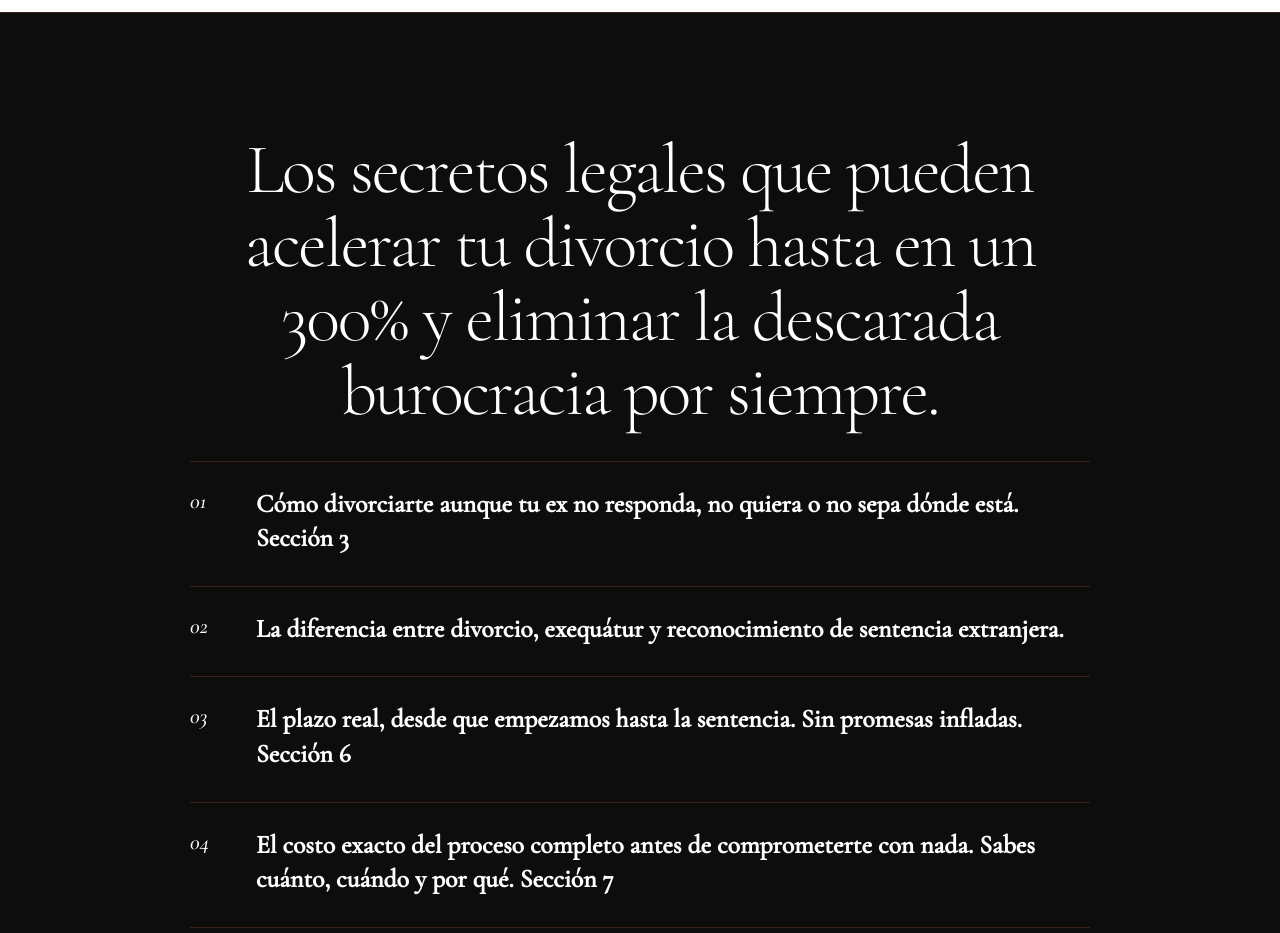
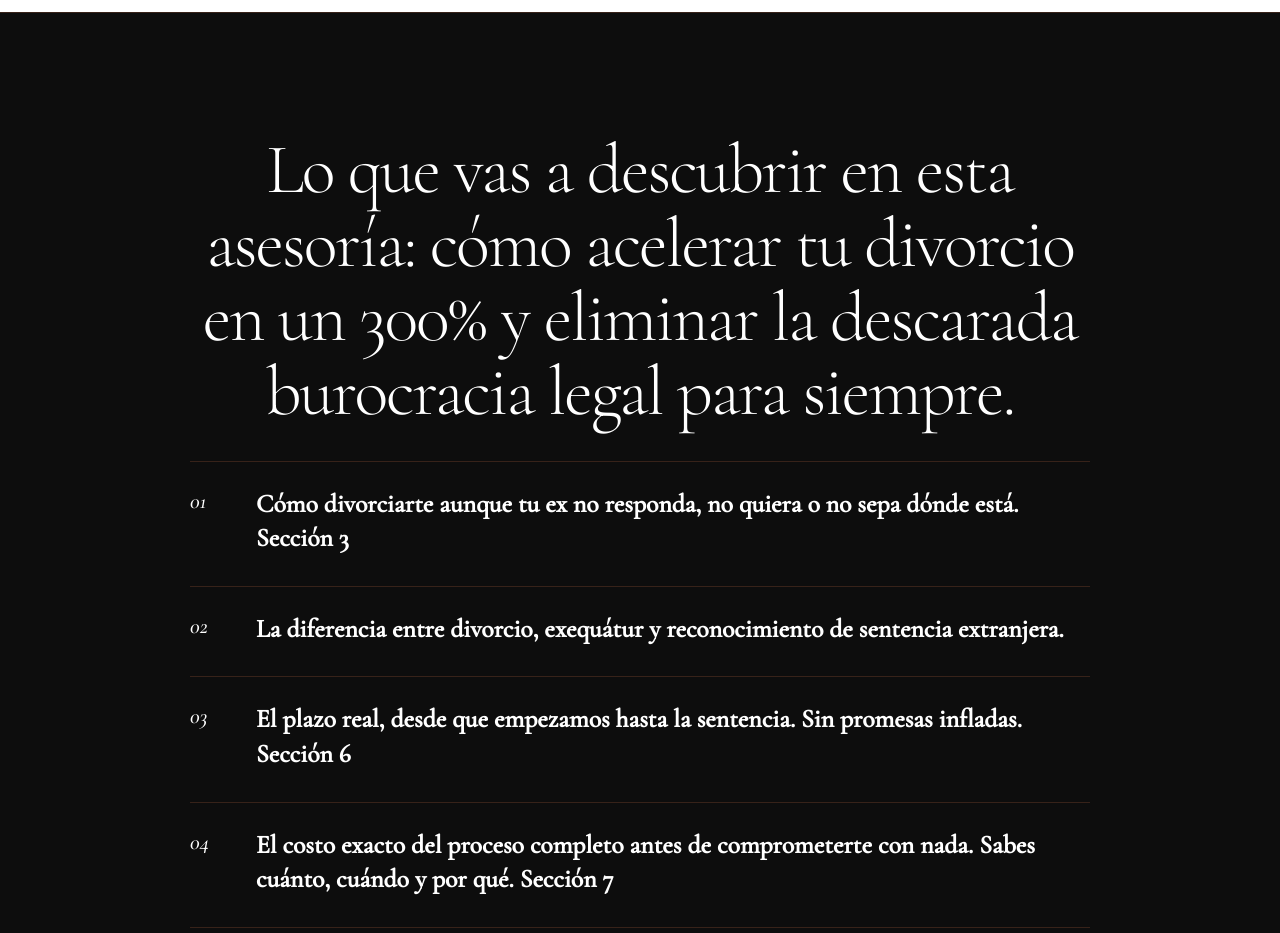
Before and after one commit to psanhuezacortes-blip/funnel, a plain HTML site: page index.html in a window 1280 px wide. Shown: the part 4720-5653 px from the top of the page. Drawn offline with nearby package versions, Linux system fonts and the light colour scheme.

Commit message:
Actualizar encabezado de lo que descubrirás en la asesoría

```diff
--- a/index.html
+++ b/index.html
@@ -876,7 +876,7 @@ src="https://www.facebook.com/tr?id=2739206456473065&ev=PageView&noscript=1"
 <section class="oferta" aria-label="Esto es exactamente lo que obtienes">
   <div class="w">
     <div class="oferta-head r">
-      <h2 class="oferta-heading">Los secretos legales que pueden acelerar tu divorcio hasta en un 300% y eliminar la descarada burocracia por siempre.</h2>
+      <h2 class="oferta-heading">Lo que vas a descubrir en esta asesoría: cómo acelerar tu divorcio en un 300% y eliminar la descarada burocracia legal para siempre.</h2>
     </div>
 
     <ol class="ruta-bullets r d4">
```
